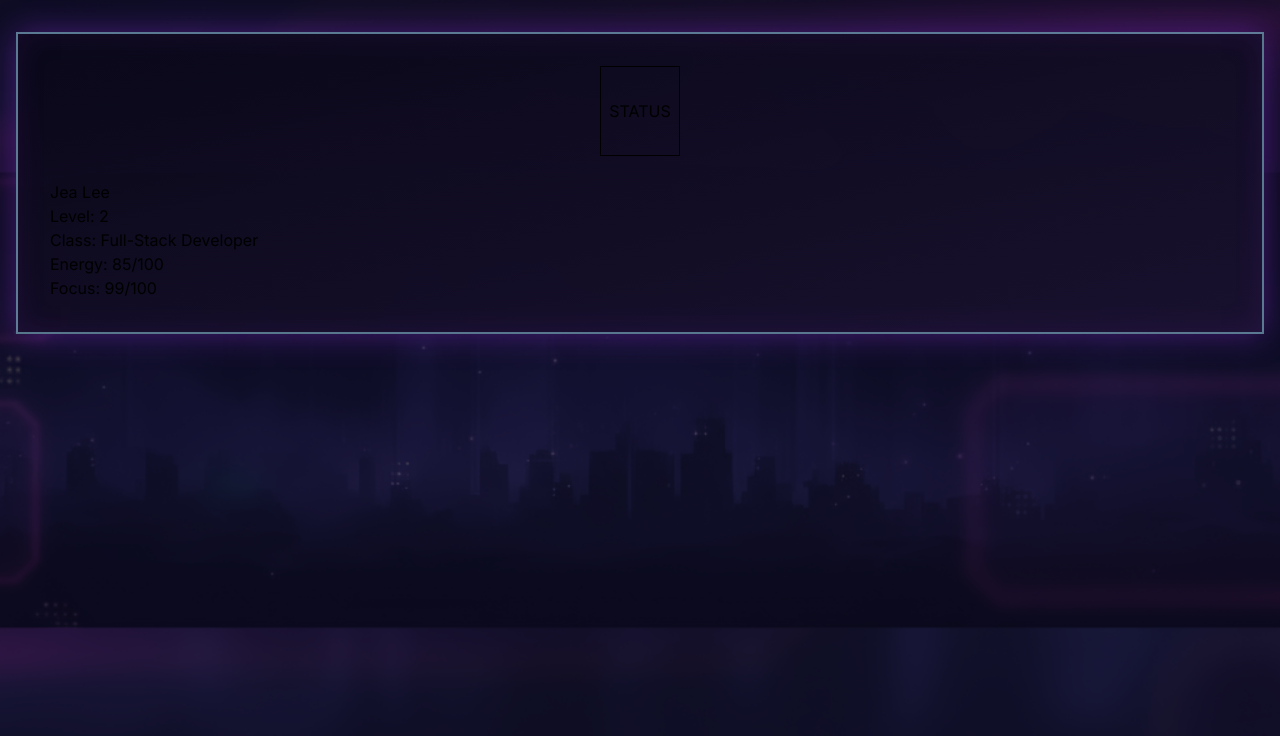
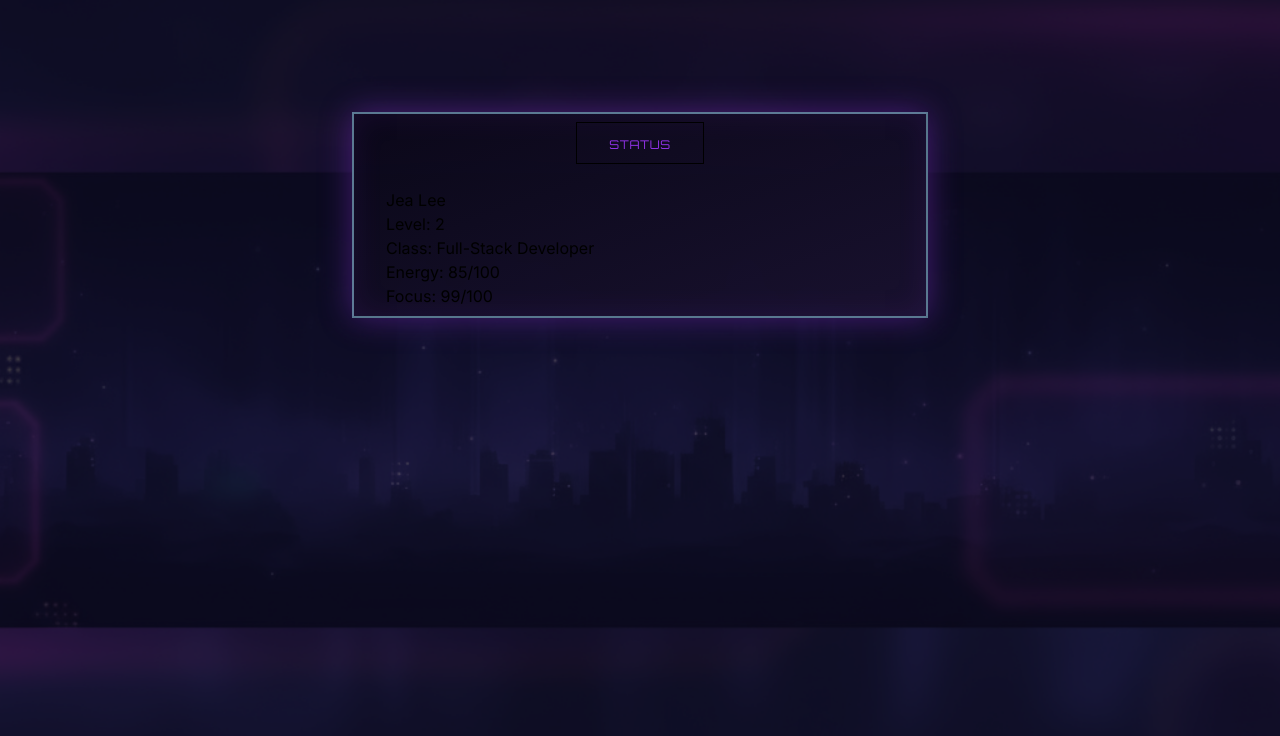
Before and after one commit to jealee44/jea-portfolio, a React (Vite) app: page / in a window 1280 px wide. Shown: the top 736 px of the page. Built offline with nearby package versions, Linux system fonts and the light colour scheme.

Commit message:
implement react motion animation for status window

```diff
--- a/src/components/StatusWindow/StatusWindow.tsx
+++ b/src/components/StatusWindow/StatusWindow.tsx
@@ -1,4 +1,4 @@
-import {motion} from 'motion/react'
+import {motion, type Variants} from 'motion/react'
 
 const StatusWindow = () => {
     const stats = {
@@ -9,7 +9,7 @@ const StatusWindow = () => {
         focus: { current: 99, max: 100}
     }
 
-    const containerVariants = {
+    const variants: Variants = {
         hidden: {
             opacity: 0,
             scale: 0.8,
@@ -29,11 +29,19 @@ const StatusWindow = () => {
     }
 
     return (
-        <div className="bg-gradient-to-br from-[rgba(10,8,24,0.95)] to-[rgba(26,18,48,0.95)] border-2 border-solid border-[rgba(163,230,255,0.5)] shadow-[0_0_30px_rgba(147,51,234,0.4),inset_0_0_30px_rgba(147,51,234,0.1)] backdrop-blur-[10px] rounded-none p-8">
+        <motion.div
+        variants={variants}
+        initial="hidden"
+        animate="visible"
+        className="max-w-xl mx-auto mt-20"
+        >
+        <div className="bg-gradient-to-br from-[rgba(10,8,24,0.95)] to-[rgba(26,18,48,0.95)] border-2 border-solid border-[rgba(163,230,255,0.5)] shadow-[0_0_30px_rgba(147,51,234,0.4),inset_0_0_30px_rgba(147,51,234,0.1)] backdrop-blur-[10px] rounded-none px-8 py-2">
             {/* Status Window */}
             <div className="flex justify-center">
-            <div className="border-1 border-solid border-[rgba(163, 230, 255, .3)] bg-[rgba(10, 8, 24, .5)] px-2 py-8 mb-6 inline-block">
+            <div className="border border-[rgba(163, 230, 255, .3)] bg-[rgba(10, 8, 24, .5)] px-8 py-2 mb-6 inline-block">
+                <span className="text-xs uppercase tracking-wider text-[var(--color-solo-purple)] font-['Orbitron']">
                 STATUS
+                </span>
             </div>
         </div>
         <p>{stats.name}</p>
@@ -42,6 +50,7 @@ const StatusWindow = () => {
         <p>Energy: {stats.energy.current}/{stats.energy.max}</p>
         <p>Focus: {stats.focus.current}/{stats.focus.max}</p>
         </div>
+        </motion.div>
     )
 }
 
```
